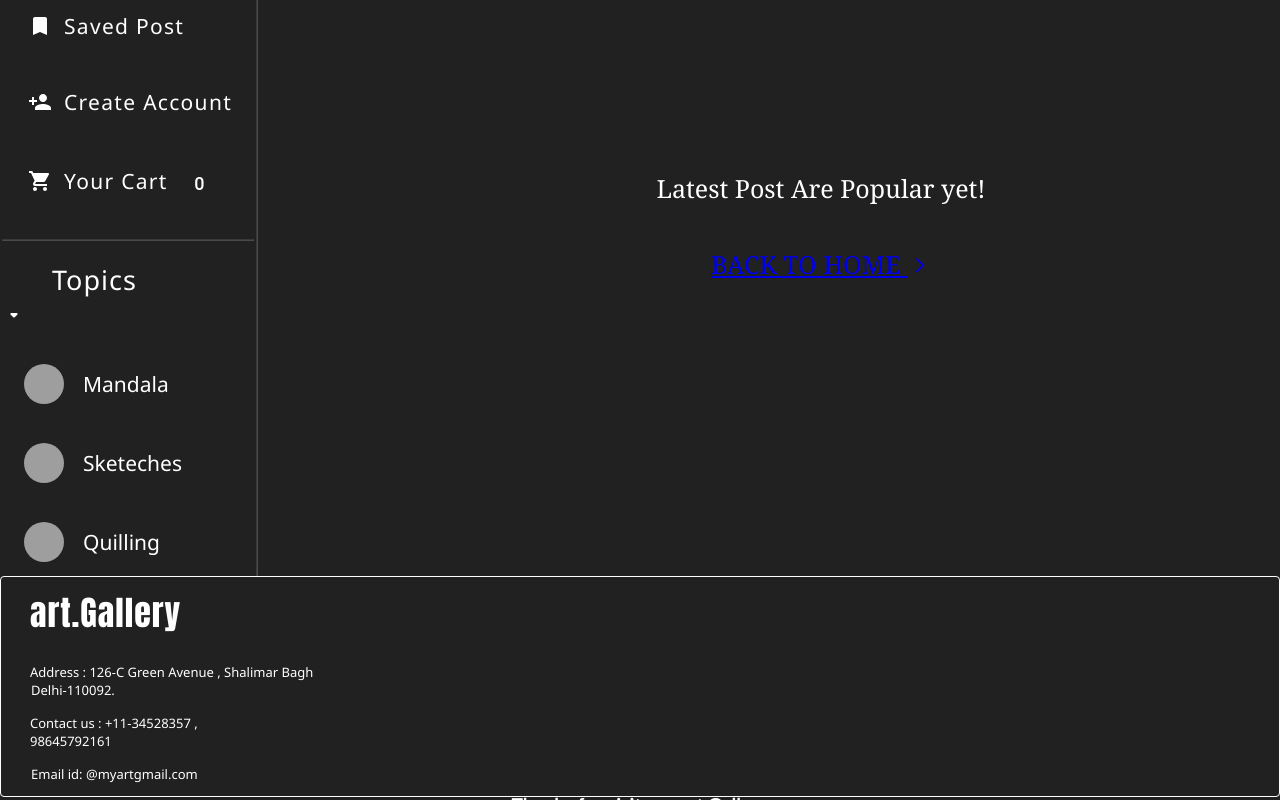
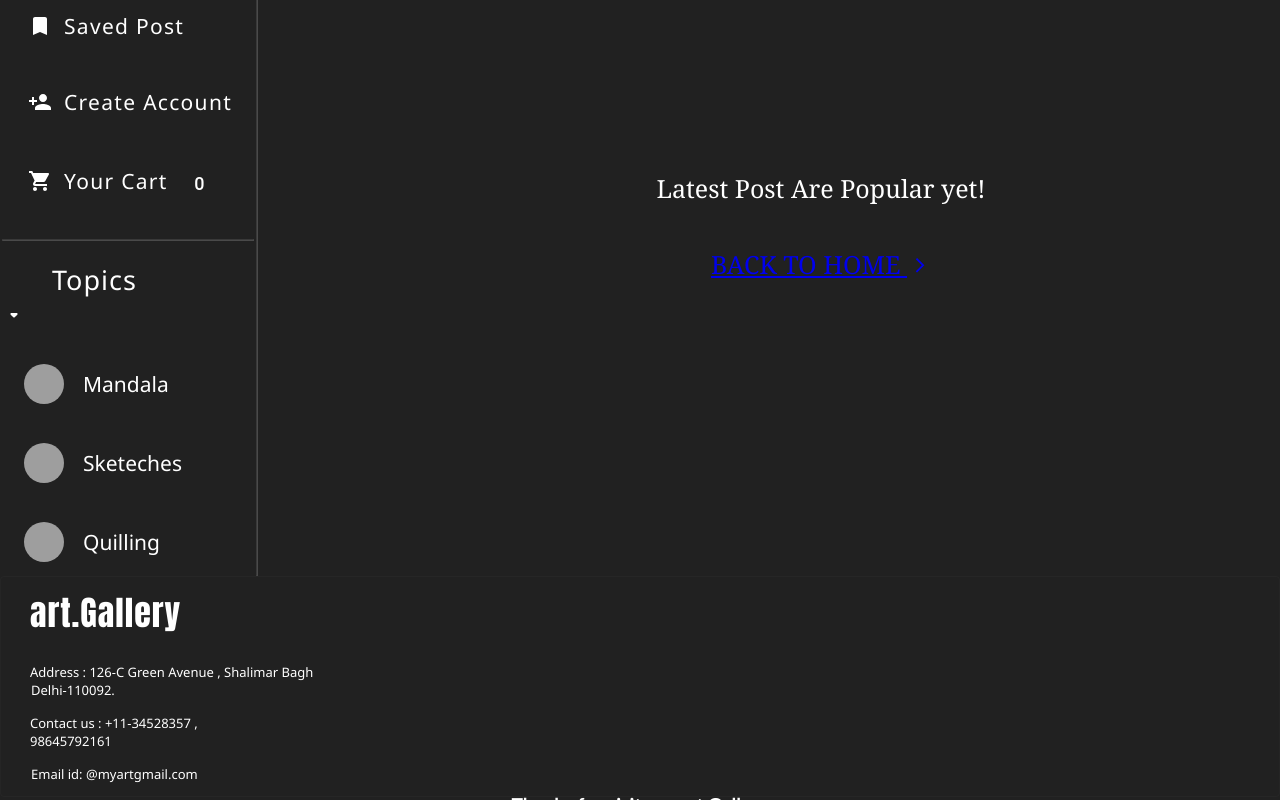
Before and after one commit to Pragyani/art-gallery, a React (Create React App) app: page /popular-page in a window 1280 px wide. Shown: the part 278-1078 px from the top of the page. Built offline with nearby package versions, Linux system fonts and the light colour scheme; grey boxes are pictures that could not be loaded.

Commit message:
changes in border color

```diff
--- a/src/pages/Footer/footer.css
+++ b/src/pages/Footer/footer.css
@@ -10,7 +10,7 @@
     height: 13.8pc;
     border-radius: 4px;
     margin-bottom: 3px;
-    border: 1px solid var(--border-color);
+    border: 1px solid rgba(59, 59, 59, 0.19);
 }
 
 
```
